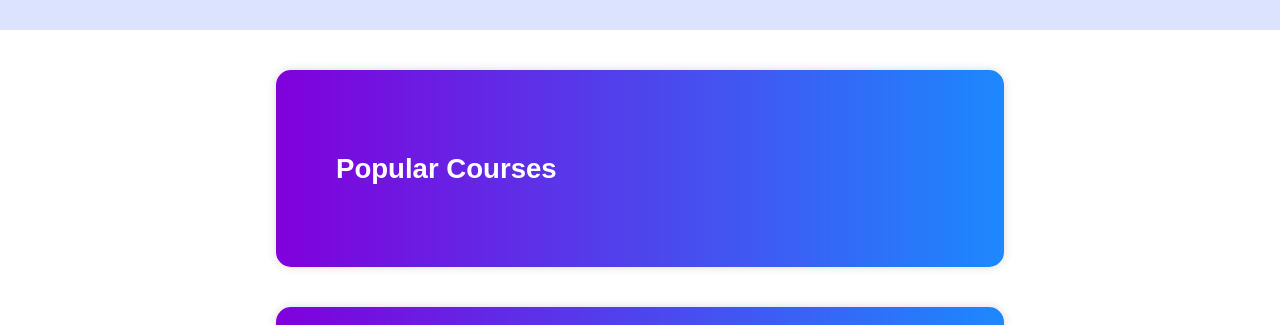
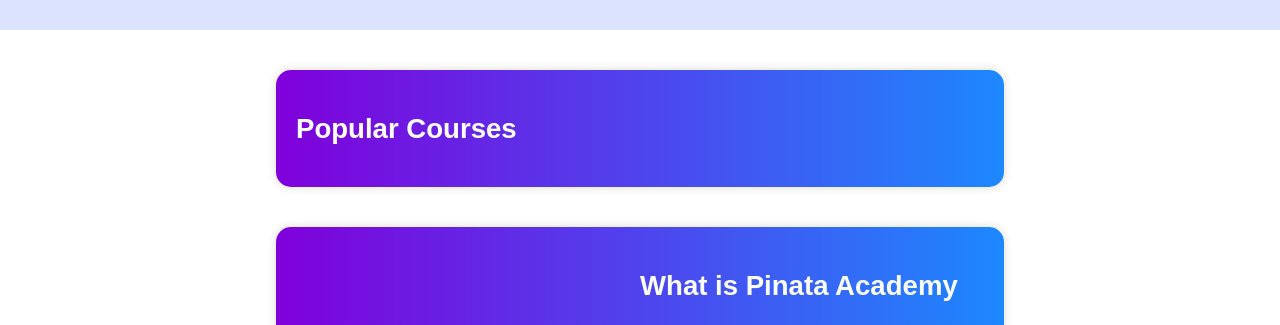
Before and after one commit to tiffanysimione/ThemeProvider, a React (Create React App) app: page / in a window 1280 px wide. Shown: the part 475-800 px from the top of the page. Built offline with nearby package versions, Linux system fonts and the light colour scheme.

Commit message:
updating card media

```diff
--- a/src/components/styles/Card.styled.js
+++ b/src/components/styles/Card.styled.js
@@ -1,22 +1,33 @@
 import styled from 'styled-components'
 
 export const StyledCard = styled.div`
-background-image:linear-gradient(to right, #8000DB 0%, #1D88FE 100%);
+  background-image: linear-gradient(to right, #8000DB 0%, #1D88FE 100%);
   display: flex;
-  color:#FDFEFF;
+  color: #FDFEFF;
   align-items: center;
   border-radius: 15px;
   box-shadow: 0 0 10px rgba(0, 0, 0, 0.15);
   margin: 40px 0;
-  padding: 60px;
+  padding: 20px;
   flex-direction: ${({ layout }) => layout || 'row'};
+
   img {
-    width: 80%;
+    width: 60%;
+    margin-right: 40px;
   }
+
   & > div {
     flex: 1;
   }
+
   @media (max-width: ${({ theme }) => theme.mobile}) {
     flex-direction: column;
+    padding: 20px 10px;
+
+    img {
+      width: 100%;
+      margin-right: 0;
+      margin-bottom: 20px;
+    }
   }
 `
```
